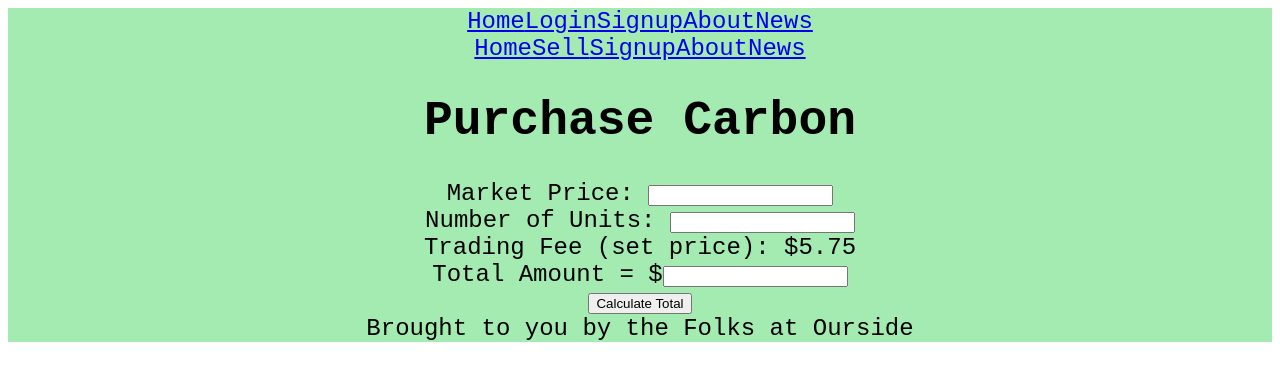
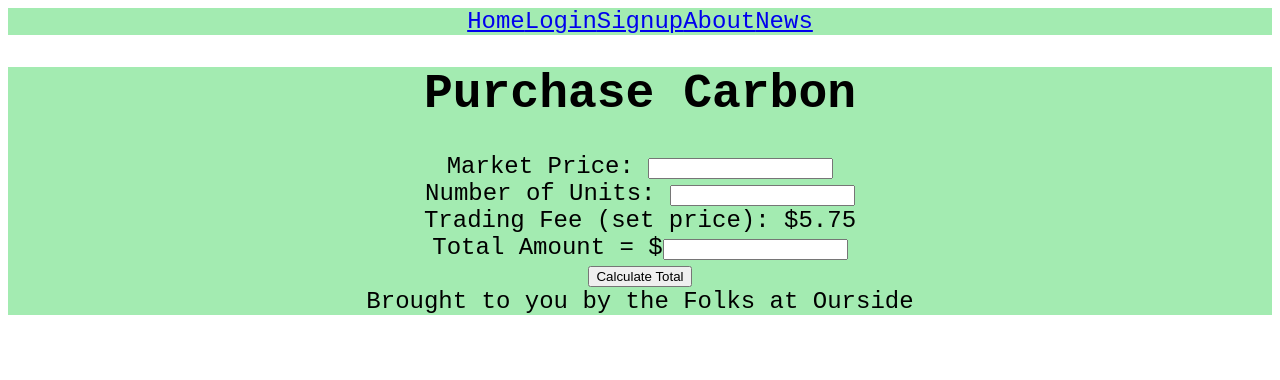
Before and after one commit to jacobgoodpipe/Team5, an Angular app in the folder team5/: page /buy in a window 1280 px wide. Shown: the top 380 px of the page. Built offline with nearby package versions, Linux system fonts and the light colour scheme.

Commit message:
Full Header Fix

```diff
--- a/team5/src/app/pages/buy/buy.component.html
+++ b/team5/src/app/pages/buy/buy.component.html
@@ -6,13 +6,7 @@
 <meta name="viewport" content="width=device-width, initial-scale=1">
 
 <body>
-<div class="topnav">
-    <a class="active" href="home">Home</a>
-    <a href="sell">Sell</a>
-    <a href="signup">Signup</a>
-    <a href="about">About</a>
-    <a href="news">News</a>
-</div>
+
 
 <h1>
     Purchase Carbon
```
